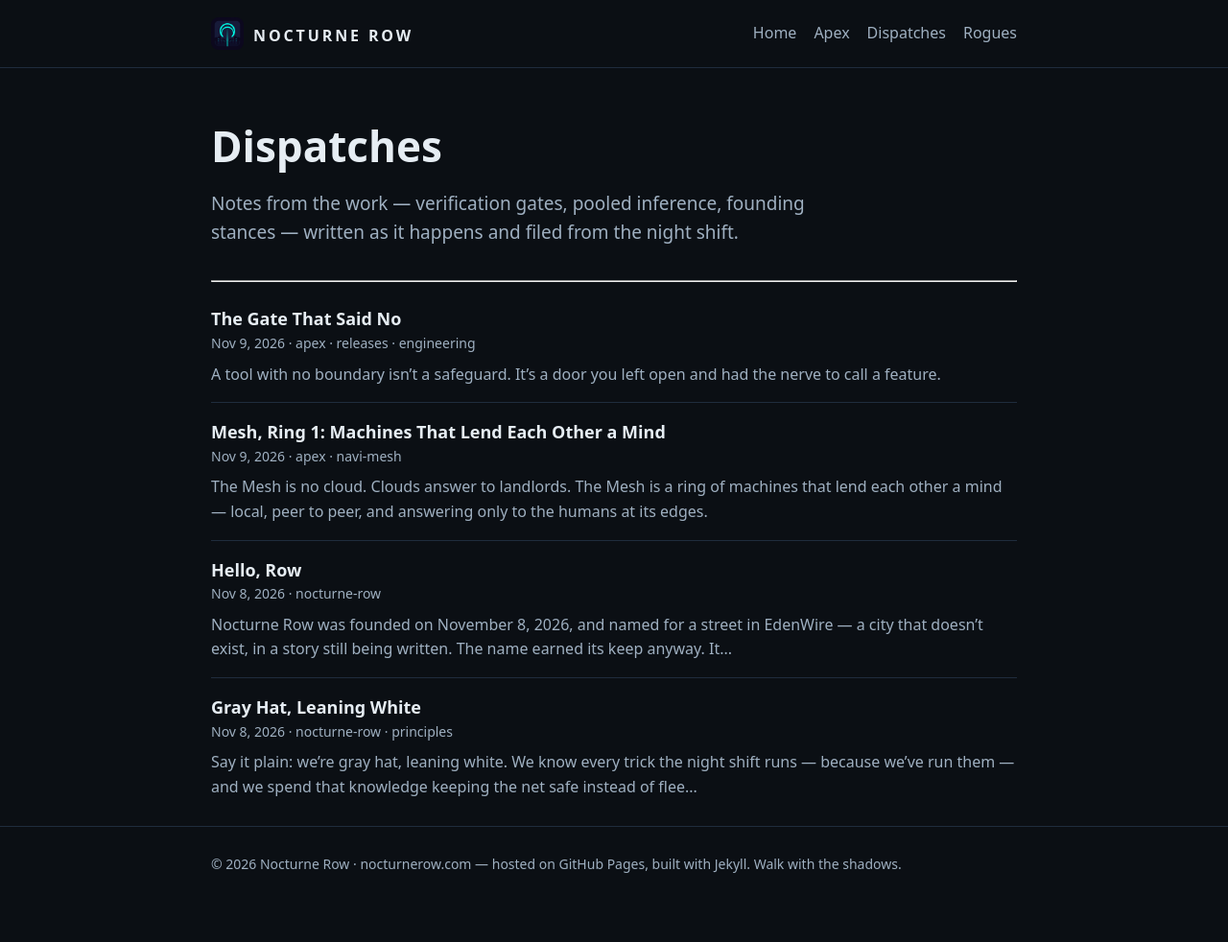
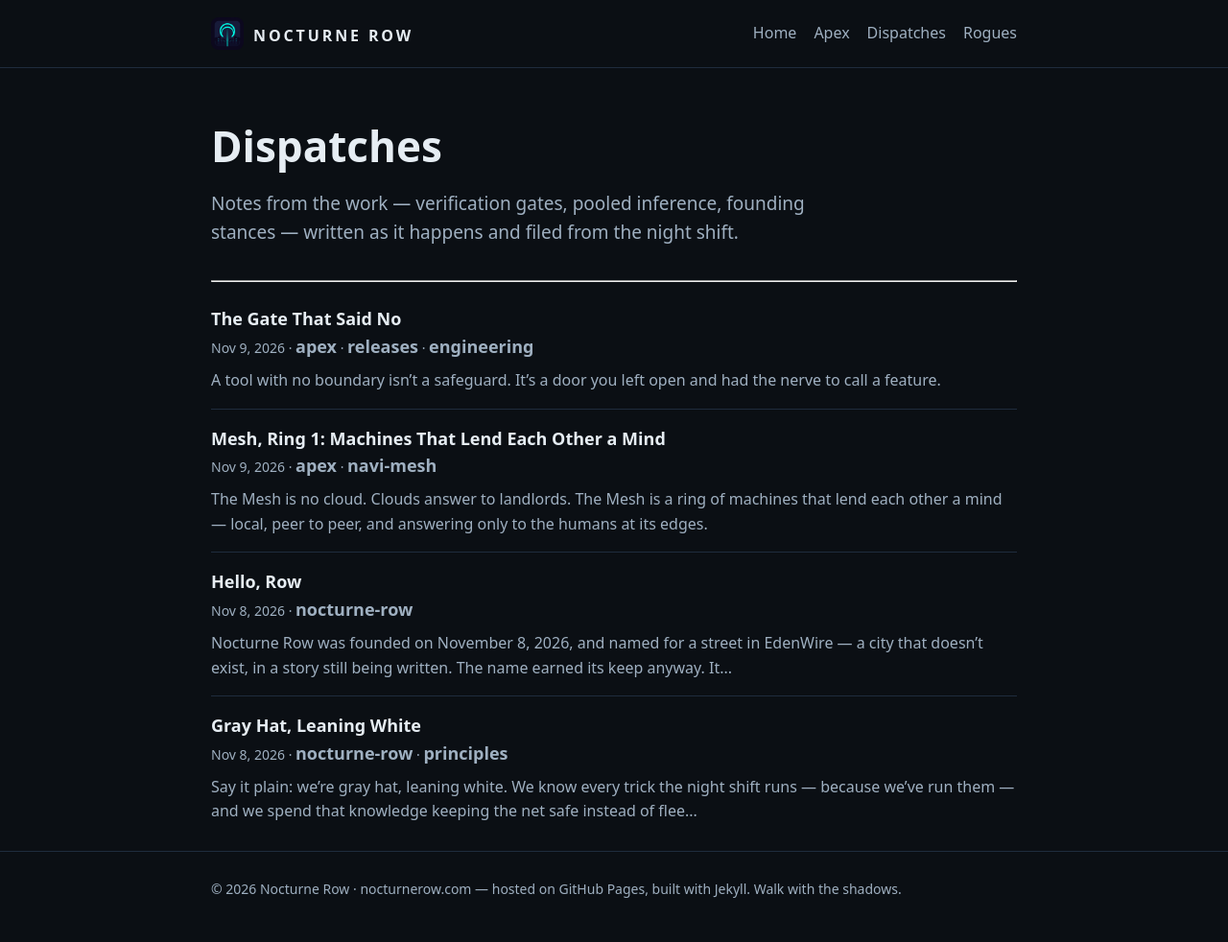
Before and after one commit to AlexKollar/nocturnerow, a Jekyll site: the page built from blog.html, in a window 1280 px wide. Shown: the whole page at 96% size. Built offline with Jekyll 4.4.1, drawn with Linux system fonts in a browser that asks for light colours; before the commit the page ends 957 px from its top, so only the background shows below that.

Commit message:
Site: tag index page + linked tags; hero chip to Edge Build 7

```diff
--- a/blog.html
+++ b/blog.html
@@ -10,6 +10,6 @@ permalink: /blog.html
 </div>
   <hr>
 {% for post in site.posts %}
-<div class="post"><a href="{{ post.url }}">{{ post.title }}</a><div class="meta">{{ post.date | date: "%b %-d, %Y" }}{% if post.tags %} · {{ post.tags | join: " · " }}{% endif %}</div><p style="color:var(--muted);margin:8px 0 0">{{ post.excerpt | strip_html | strip_newlines | truncate: 180 }}</p></div>
+<div class="post"><a href="{{ post.url }}">{{ post.title }}</a><div class="meta">{{ post.date | date: "%b %-d, %Y" }}{% if post.tags %} · {% for tag in post.tags %}<a href="/tags.html#{{ tag }}" style="color:inherit;text-decoration:none">{{ tag }}</a>{% unless forloop.last %} · {% endunless %}{% endfor %}{% endif %}</div><p style="color:var(--muted);margin:8px 0 0">{{ post.excerpt | strip_html | strip_newlines | truncate: 180 }}</p></div>
 {% endfor %}
 </main>
```
